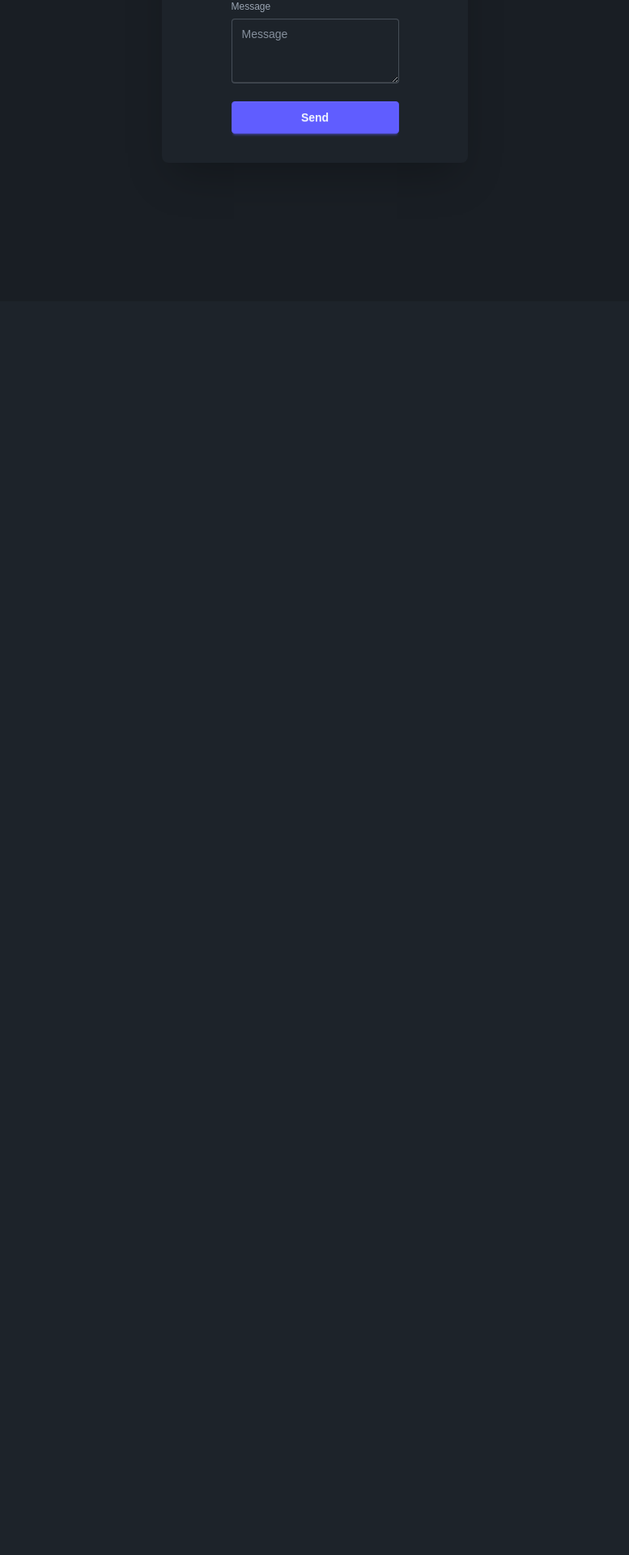
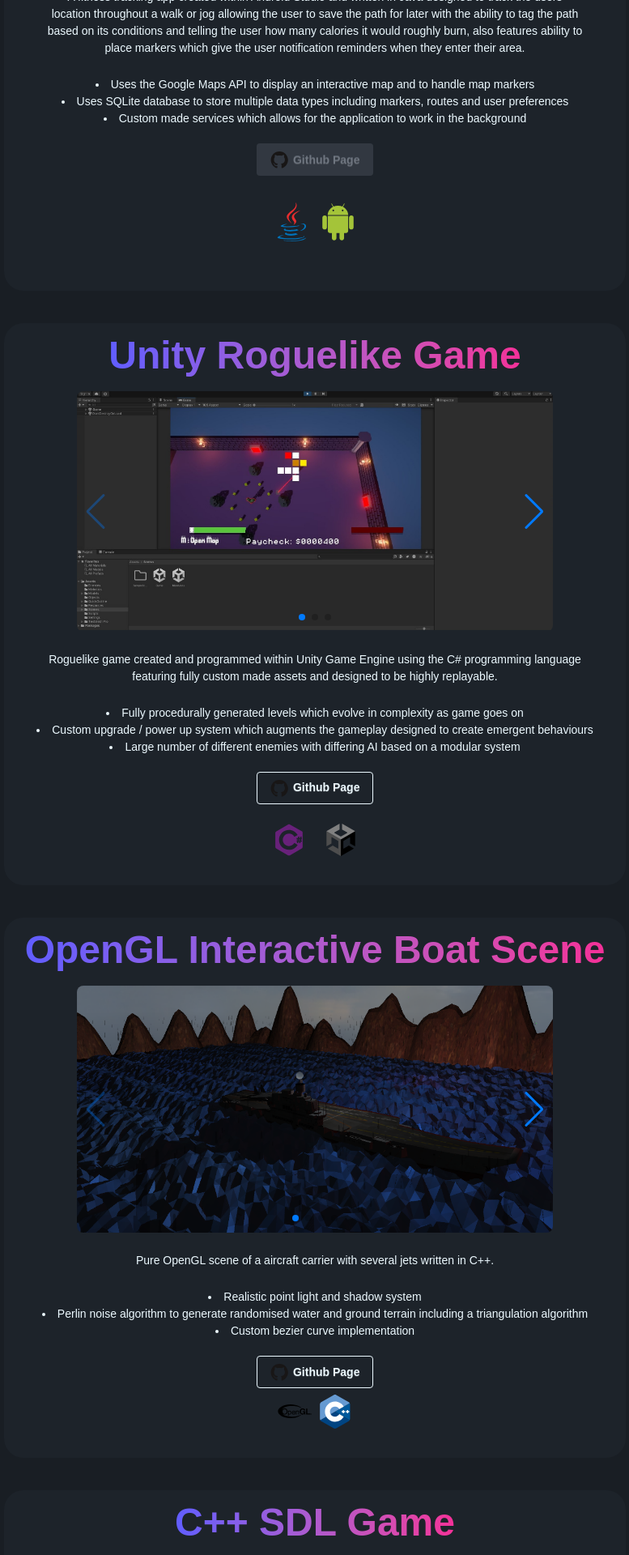
Before and after one commit to Piotr-Janusz/piotr-janusz.github.io, a React (Vite) app: page / in a window 1280 px wide. Shown: the part 1480-3400 px from the top of the page at 81% size, without its empty margins (251-1028 px from the left). Before the commit the page ends 1852 px from the top, so only its background shows below. Built offline with nearby package versions, Linux system fonts and the light colour scheme; no server answers.

Commit message:
Added missing files to page

```diff
--- /dev/null
+++ b/public/assets/projects.json
@@ -0,0 +1,31 @@
+{
+  "projects" : [
+    {"name": "Android Fitness App",
+      "pictures": ["assets/android1.png", "assets/android2.png", "assets/android3.png", "assets/android4.png"],
+    "description" : "A fitness tracking app created within Android Studio and written in Java designed to track the users location throughout a walk or jog allowing the user to save the path for later with the ability to tag the path based on its conditions and telling the user how many calories it would roughly burn, also features ability to place markers which give the user notification reminders when they enter their area.",
+    "features": ["Uses the Google Maps API to display an interactive map and to handle map markers", "Uses SQLite database to store multiple data types including markers, routes and user preferences", "Custom made services which allows for the application to work in the background"],
+    "languages": ["java", "android"],
+    "ghPage": ""},
+
+    {"name": "Unity Roguelike Game",
+      "pictures": ["assets/RLCW1.jpg", "assets/RLCW2.jpg", "assets/RLCW3.jpg"],
+    "description" : "Roguelike game created and programmed within Unity Game Engine using the C# programming language featuring fully custom made assets and designed to be highly replayable.",
+    "features": ["Fully procedurally generated levels which evolve in complexity as game goes on", "Custom upgrade / power up system which augments the gameplay designed to create emergent behaviours ", "Large number of different enemies with differing AI based on a modular system"],
+    "languages": ["csharp", "unity"],
+    "ghPage": "https://github.com/Piotr-Janusz/UprootedGame"},
+
+    {"name": "OpenGL Interactive Boat Scene",
+      "pictures": ["assets/opengl1.png", "assets/opengl2.png", "assets/opengl3.png", "assets/opengl4.png"],
+    "description" : "Pure OpenGL scene of a aircraft carrier with several jets written in C++.",
+    "features": ["Realistic point light and shadow system", "Perlin noise algorithm to generate randomised water and ground terrain including a triangulation algorithm", "Custom bezier curve implementation"],
+    "languages": ["cpp", "opengl"],
+    "ghPage": "https://github.com/Piotr-Janusz/OpenGLShowcase"},
+
+    {"name": "C++ SDL Game",
+      "pictures": ["assets/cppgame1.png", "assets/cppgame2.png", "assets/cppgame3.png"],
+    "description" : "Roguelike game created and programmed within Unity Game Engine featuring procedurally generated levels, a modular upgrade system and responsive gameplay.",
+    "features": ["Custom made game engine using SDL as a base", "State based AI system allowing enemies to change behaviors in real time and adapt to the player", "Modular level system to make adding content easier and faster"],
+    "languages": ["cpp", "sdl"],
+    "ghPage": ""}
+  ]
+}
--- a/src/main.jsx
+++ b/src/main.jsx
@@ -5,6 +5,7 @@ import App from './App.jsx'
 import { createBrowserRouter, RouterProvider, HashRouter, Routes, Route } from 'react-router-dom'
 import { PokemonGuesser } from './pages/PokemonGuesser'
 import {InteractiveProjects} from './pages/InteractiveProjects.jsx'
+import { PacmanRemake } from './pages/Pacman.tsx'
 
 
   const router = createBrowserRouter([
@@ -19,6 +20,7 @@ createRoot(document.getElementById('root')).render(
         <Route path="/" element={<App/>}/>
         <Route path="/PokemonGuesser" element={<PokemonGuesser/>}/>
         <Route path="/Interactive" element={<InteractiveProjects/>}/>
+        <Route path="/Pacman" element={<PacmanRemake/>}/>
       </Routes>
     </HashRouter>
   </StrictMode>,
--- /dev/null
+++ b/src/pages/InteractiveProjects.jsx
@@ -0,0 +1,47 @@
+import React, { useState, useMemo } from "react";
+import { NavBarTest } from "../components/NavBarTest";
+
+// /c:/Work/TailwindReactWebsite/portfolio/src/pages/InteractiveProjects.jsx
+
+const projectsData = [
+    {
+        id: 1,
+        title: "Pokemon Guesser",
+        description: "Pokemon based minigame where you try to guess a pokemon and its type, height and weight in the lowest number of guesses with a new pokemon being randomly picked each day.",
+        tech: ["React", "Tailwind"],
+        link: "#PokemonGuesser",
+        image: "/assets/pokemonGuesserLogo.png"
+    },
+];
+
+export function InteractiveProjects() {
+
+    return (
+        <>
+            <NavBarTest></NavBarTest>
+            <div className="flex justify-center text-5xl font-bold font-bold bg-gradient-to-r from-primary to-secondary bg-clip-text text-transparent leading-right pt-10 pb-5"> Interactive Projects </div>
+            <div className="flex justify-center">
+                <div className="flex justify-center items-center max-w-[85%] space-x-20 flex-wrap mt-10">
+                {projectsData.map((project) =>
+                <div className="card bg-base-200 w-96 shadow-sm">
+                    <figure className="px-10 pt-10">
+                        <img
+                        src={project.image}
+                        alt="Shoes"
+                        className="rounded-xl" />
+                    </figure>
+                    <div className="card-body items-center text-center">
+                        <h2 className="card-title text-primary">{project.title}</h2>
+                        <p>{project.description}</p>
+                        <div className="card-actions">
+                         <a href={project.link}><div className="btn btn-primary" href={project.link}>Play</div></a>
+                        </div>
+                    </div>
+                </div>
+                )}
+                </div>
+            </div>
+
+        </>
+    );
+}
--- /dev/null
+++ b/src/pages/Pacman.tsx
@@ -0,0 +1,51 @@
+import { JSX } from "react";
+import { JsxElement } from "typescript";
+
+export const PacmanRemake = () => {
+  return Pacman();
+}
+
+class TileData {
+    type: number;
+    position_x: number;
+    position_y: number;
+
+    constructor(type: number, position_x: number, position_y: number)
+    {
+        this.type = type;
+        this.position_x = position_x;
+        this.position_y = position_y;
+    }
+}
+
+
+function Pacman() : JSX.Element {
+    var tileMap: TileData[][] = Array(28).fill(Array(31).fill(new TileData(0,0,0)));
+
+    for(let x = 0; x < 28; x++)
+    {
+        for(let y = 0; y < 31; y++)
+        {
+            tileMap[x][y] = new TileData(0, x, y);
+        }
+    };
+
+    var map: React.ReactNode[][] = tileMap.map((row, rowIndex) => {
+        return tileMap.map((tile, tileIndex) => {
+            return tileObject();
+        });
+    });
+
+  return (
+    <div className="w-135 grid grid-cols-28 grid-rows-31 gap-0 flex-nowrap">
+      {map.flat()}
+    </div>
+  );
+}
+
+function tileObject() {
+    return (
+        <div className="w-5 h-5 border-2 border-black bg-yellow-500">
+
+        </div>);
+}
```
Also changed, not shown: package.json (+6 -3 lines), public/assets/pokemonGuesserLogo.png (added), 1 other file (tests, documents, lock files or other folders).
